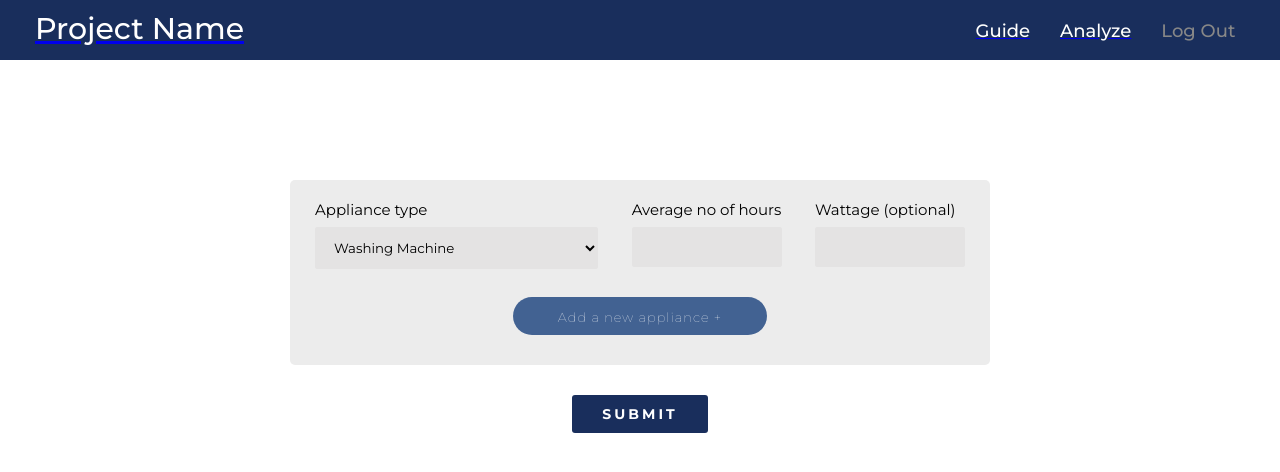
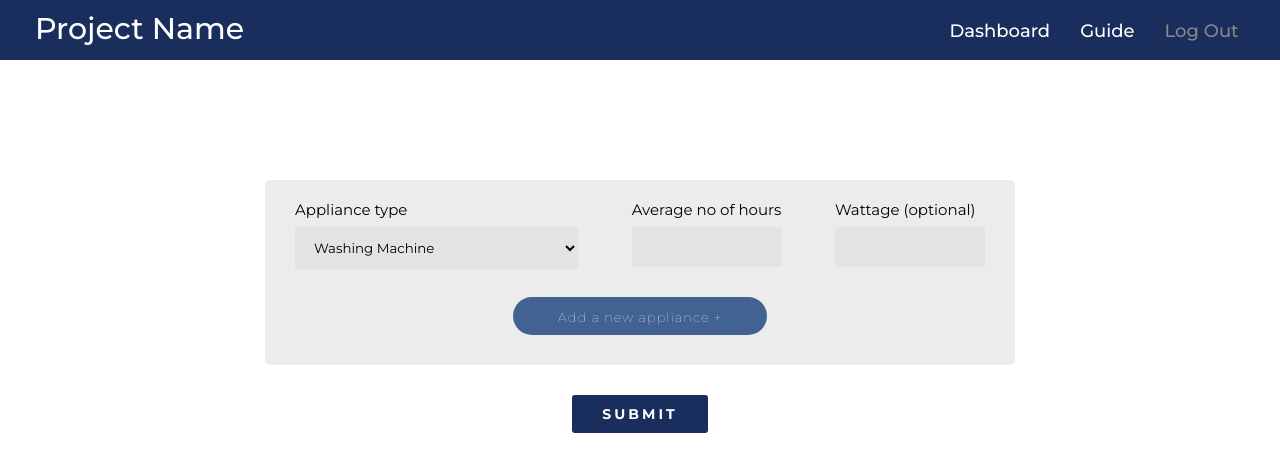
Before and after one commit to ahanavish/gsc, a React (Create React App) app in the folder Frontend/: page /analyze in a window 1280 px wide. Shown: the top 472 px of the page. Built offline with nearby package versions, Linux system fonts and the light colour scheme; no server answers; sample sign-in values are in the browser's storage.

Commit message:
Fixed Form submission and Navbar

```diff
--- a/Frontend/public/style.css
+++ b/Frontend/public/style.css
@@ -39,7 +39,7 @@
     font-size: 20px;
     color: #fff;
     font-family: 'Montserrat', sans-serif;
-    font-weight: 300;
+    font-weight: 400;
     letter-spacing: 3px;
     background-color: transparent;
     cursor: pointer;
@@ -194,6 +194,7 @@ button:hover {
     height: 60px;
     display: flex;
     justify-content: space-between;
+    z-index: 2;
 }
 
 .fa {
@@ -219,14 +220,13 @@ button:hover {
     color: #ffffff;
     font-weight: 500;
     font-size: 18px;
-    margin-right: 25px;
     margin-top: 20px;
-    width: 23%;
+    width: 27%;
     font-family: 'Montserrat', sans-serif;
     justify-content: space-between;
 }
 
-.guide {
+.item1 {
     display: inline;
     margin: 15px;
     font-family: 'Montserrat', sans-serif;
@@ -235,7 +235,7 @@ button:hover {
     cursor: pointer;
 }
 
-.analyze {
+.item2 {
     display: inline;
     margin: 15px;
     font-family: 'Montserrat', sans-serif;
@@ -382,7 +382,7 @@ button:hover {
 
 .form-wrap {
     position: relative;
-    width: 700px;
+    width: 750px;
     margin: 180px auto;
     margin-bottom: 20px;
     display: flex;
@@ -392,8 +392,8 @@ button:hover {
 
 .form-container {
     background-color: #ececec;
-    padding: 20px 25px;
-    width: 700px;
+    padding: 20px 30px;
+    width: 750px;
     border-radius: 5px;
 }
 
@@ -434,7 +434,7 @@ option:hover:before {
 }
 
 .inputFields {
-    width: 650px;
+    width: 690px;
     display: flex;
     justify-content: space-between;
     padding-bottom: 10px;
@@ -454,15 +454,14 @@ option:hover:before {
 .remove-button {
     padding: 12px 15px;
     border-radius: 2px;
-    background-color: rgb(255, 89, 89);
+    background-color: rgb(201, 71, 71);
     color: #FFF;
     font-size: 13px;
     font-weight: lighter;
     letter-spacing: 0;
     outline: none;
     transition: .3s ease-in-out;
-    margin-top: 26px;
-    margin-left: 5px;
+    margin-top: 27px;
 }
 
 .submit-button {
--- a/Frontend/src/Analyze.js
+++ b/Frontend/src/Analyze.js
@@ -1,11 +1,13 @@
 import React, { useState } from "react";
 import Navbar from "./Navbar";
 import { UserAuth } from './context/AuthContext';
+import { useNavigate } from "react-router-dom";
 
 function Analyze() {
+    let navigate = useNavigate();
     const { user } = UserAuth();
 
-    const [inputList, setinputList] = useState([{ wattage: '', hours: '' }]);
+    const [inputList, setinputList] = useState([{ appName: '', wattage: '', hours: '' }]);
 
     const handleinputchange = (e, index) => {
         const { name, value } = e.target;
@@ -25,10 +27,22 @@ function Analyze() {
         setinputList([...inputList, { appName: '', wattage: '', hours: '' }]);
     }
 
+    const handleSubmit = () => {
+        let list = inputList;
+
+        for (var i = 0; i < list.length; i++) {
+            if (list[i].appName == "" || list[i].hours == "") {
+                alert("All fields must be filled out");
+                return false;
+            }
+        }
+
+        navigate('/dashboard');
+    }
 
     return (
         <div>
-            <Navbar />
+            <Navbar item1="Dashboard" item2="Guide" />
             <div className="form-wrap">
                 <div className="form-container">
                     {
@@ -36,7 +50,7 @@ function Analyze() {
                             return (
                                 <div className="inputFields">
                                     <div className="input1" >
-                                        <label for="appName" className="labeeling">Appliance type</label>
+                                        <label for="appName" className="labelling">Appliance type</label>
                                         <select id="appName" name="appName" onChange={e => handleinputchange(e, i)} required>
                                             <option value="washingmachine">Washing Machine</option>
                                             <option value="refrigerator">Refrigerator</option>
@@ -73,7 +87,7 @@ function Analyze() {
                     </div>
                 </div>
                 <div className="submitBtn">
-                    <button className="submit-button">SUBMIT</button>
+                    <button className="submit-button" onClick={handleSubmit}>SUBMIT</button>
                 </div>
             </div>
         </div>
--- a/Frontend/src/Dashboard.jsx
+++ b/Frontend/src/Dashboard.jsx
@@ -3,7 +3,7 @@ import Navbar from "./Navbar";
 
 function Dashboard() {
     return (
-        <Navbar />
+        <Navbar item1="Guide" item2="Analyze" />
 
     );
 }
--- a/Frontend/src/Guide.jsx
+++ b/Frontend/src/Guide.jsx
@@ -6,7 +6,7 @@ import Navbar from './Navbar';
 function Guide() {
     return (
         <div>
-            <Navbar />
+            <Navbar item1="Dashboard" item2="Analyze" />
             <div className='guide-container'>
                 <YTCarousel />
                 <BlogCarousel />
--- a/Frontend/src/Navbar.jsx
+++ b/Frontend/src/Navbar.jsx
@@ -2,7 +2,7 @@ import React from "react";
 import { Link } from "react-router-dom";
 import { UserAuth } from "./context/AuthContext";
 
-function Navbar() {
+function Navbar(props) {
     const { logOut } = UserAuth()
 
     const handleSignOut = async () => {
@@ -15,15 +15,37 @@ function Navbar() {
 
     return (
         <div className="navbar">
-            <Link to="/dashboard">
+            <Link to="/dashboard" style={{ textDecoration: 'none' }}>
                 <div className="brand-name">
                     Project Name
                 </div>
             </Link>
             <div className="options">
-                <Link to="/guide"><div className="guide">Guide</div></Link>
-                <Link to="/analyze"><div className="analyze">Analyze</div></Link>
-                <div className="logout" onClick={handleSignOut}>Log Out</div>
+                {
+                    props.item1 === "Guide" && props.item2 === "Analyze" &&
+                    <div>
+                        <Link to="/guide" style={{ textDecoration: 'none' }}><div className="item1">{props.item1}</div></Link>
+                        <Link to="/analyze" style={{ textDecoration: 'none' }}><div className="item2">{props.item2}</div></Link>
+                        <div className="logout" onClick={handleSignOut}>Log Out</div>
+                    </div>
+                }
+                {
+                    props.item1 === "Dashboard" && props.item2 === "Analyze" &&
+                    <div>
+                        <Link to="/dashboard" style={{ textDecoration: 'none' }}><div className="item1">{props.item1}</div></Link>
+                        <Link to="/analyze" style={{ textDecoration: 'none' }}><div className="item2">{props.item2}</div></Link>
+                        <div className="logout" onClick={handleSignOut}>Log Out</div>
+                    </div>
+                }
+                {
+                    props.item1 === "Dashboard" && props.item2 === "Guide" &&
+                    <div>
+                        <Link to="/dashboard" style={{ textDecoration: 'none' }}><div className="item1">{props.item1}</div></Link>
+                        <Link to="/guide" style={{ textDecoration: 'none' }}><div className="item2">{props.item2}</div></Link>
+                        <div className="logout" onClick={handleSignOut}>Log Out</div>
+                    </div>
+                }
+
             </div>
         </div>
     );
--- a/Frontend/src/SignIn2.jsx
+++ b/Frontend/src/SignIn2.jsx
@@ -1,14 +1,25 @@
 import React from "react";
 import { UserAuth } from "./context/AuthContext";
-import { Link } from "react-router-dom";
+import { useNavigate } from "react-router-dom";
 
 function SignIn2() {
+    let navigate = useNavigate();
     const { user } = UserAuth();
+
+    const handleProceed = () => {
+        let x = document.forms["signin2form"]["state"].value;
+        let y = document.forms["signin2form"]["familymembers"].value;
+        if (x == "" || y == "") {
+            alert("All fields must be filled out");
+            return false;
+        }
+        navigate('/dashboard');
+    }
 
     return (
         <div className="form">
             <div className="form-wrapper2">
-                <form action="#">
+                <form action="#" name="signin2form">
                     <h1>Hey, {user.displayName}!</h1>
                     <h4>We need to know a little more about you.</h4>
                     <div className="inputs">
@@ -47,11 +58,9 @@ function SignIn2() {
                         <label for="familymembers">How many people do you have in your family?</label>
                         <input type="number" id="familymembers" name="familymembers" min="1" required></input>
                     </div>
-                    <Link to="/dashboard">
-                        <div className="submitBtn">
-                            <button className="submitbutton">Proceed</button>
-                        </div>
-                    </Link>
+                    <div className="submitBtn">
+                        <button className="submitbutton" onClick={handleProceed}>Proceed</button>
+                    </div>
                 </form>
             </div>
         </div>
```
